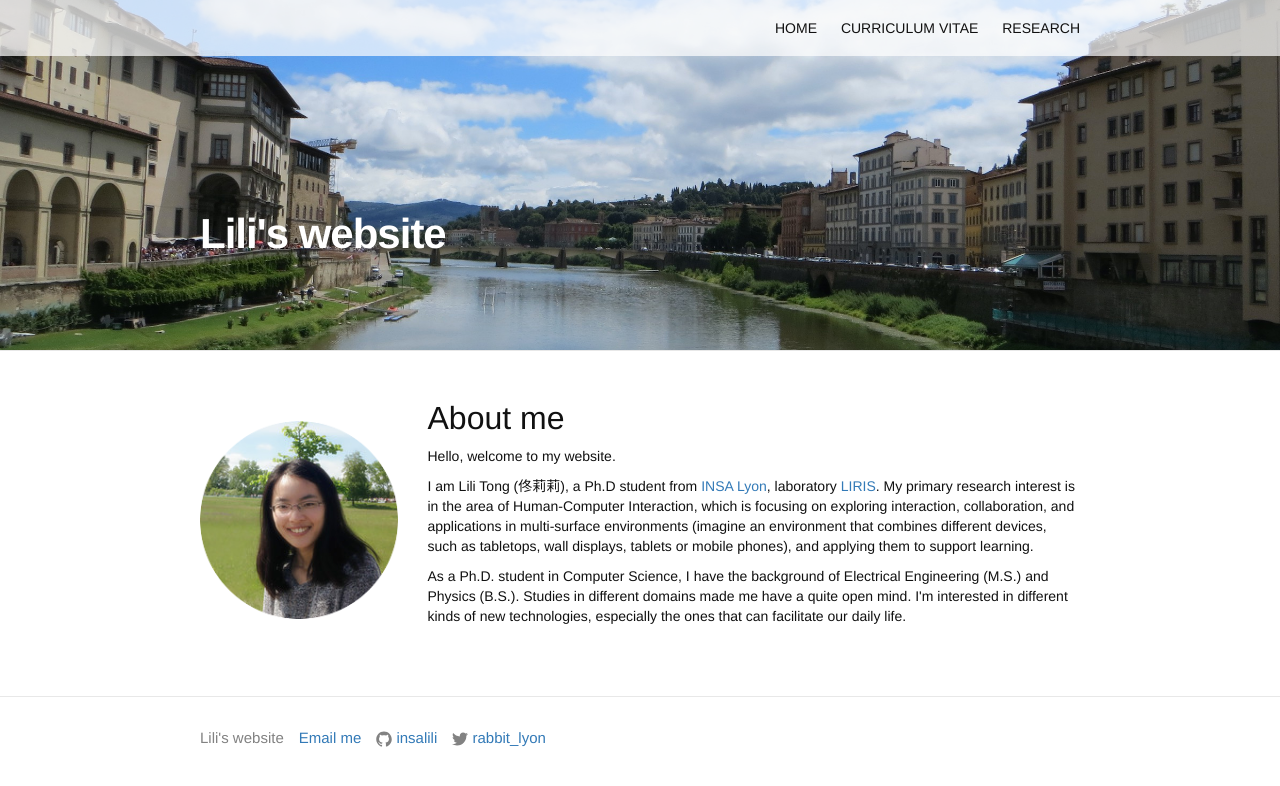
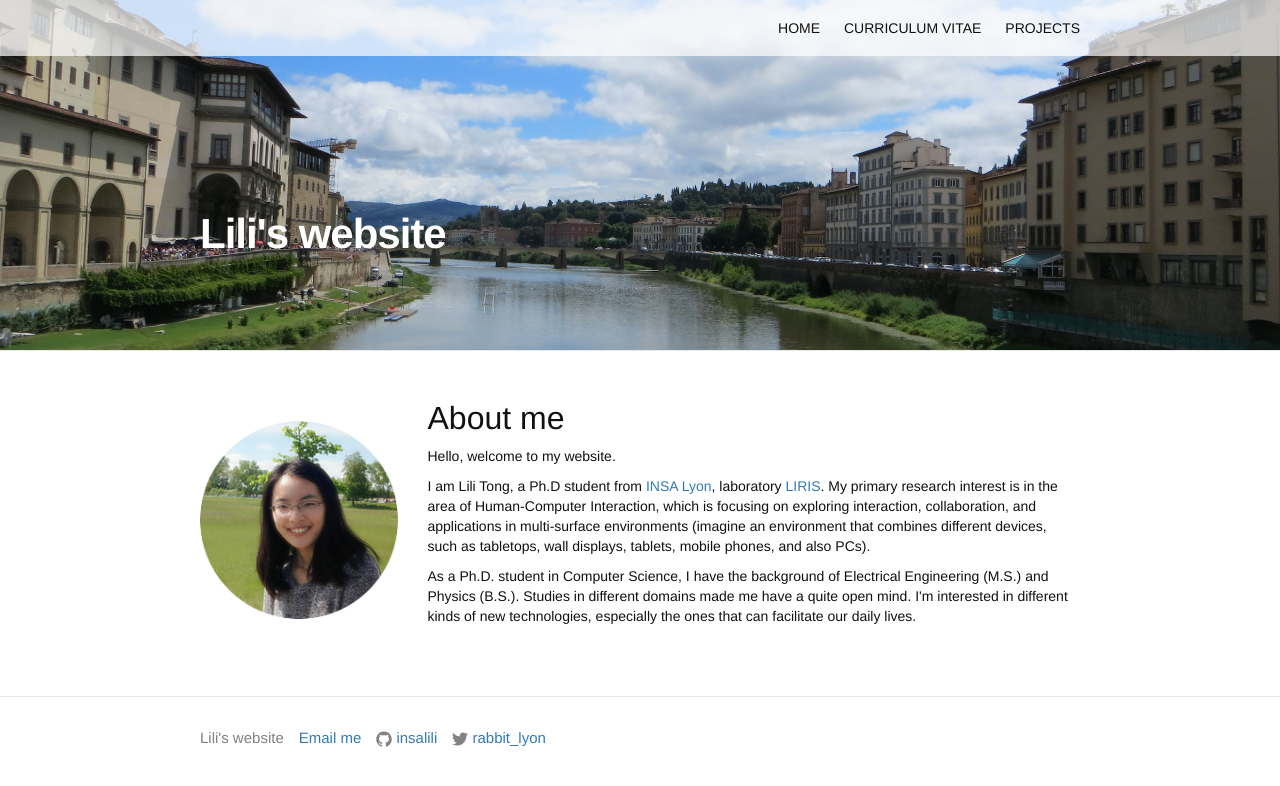
Before and after one commit to InsaLili/insalili.github.io, a Jekyll site: the page built from index.html, in a window 1280 px wide. Shown: the top 786 px of the page. Built offline with Jekyll 4.4.1, drawn with Linux system fonts in a browser that asks for light colours; comment, search, counter and statistics services are not loaded.

Commit message:
update info

```diff
--- a/_includes/header.html
+++ b/_includes/header.html
@@ -16,7 +16,7 @@
           <div class="trigger">
             <a class="page-link" href="/">HOME</a>
             <a class="page-link" href="/cv/">CURRICULUM VITAE</a>
-            <a class="page-link" href="/research/">RESEARCH</a>
+            <a class="page-link" href="/research/">PROJECTS</a>
             <!-- <a class="page-link" href="/hobby/">HOBBY</a> -->
           </div>
         </nav>
--- a/index.html
+++ b/index.html
@@ -13,9 +13,9 @@ title: Lili's website
 	<div class="col-md-9">
 	  <h2>About me</h2>
 	  <p>Hello, welcome to my website.</p>
-	  <p>I am Lili Tong (佟莉莉), a Ph.D student from <a target="_blank" href="http://www.insa-lyon.fr/en">INSA Lyon</a>, laboratory <a target="_blank" href="https://liris.cnrs.fr/">LIRIS</a>.
-	  	My primary research interest is in the area of Human-Computer Interaction, which is focusing on exploring interaction, collaboration, and applications in multi-surface environments (imagine an environment that combines different devices, such as tabletops, wall displays, tablets or mobile phones), and applying them to support learning.
+	  <p>I am Lili Tong, a Ph.D student from <a target="_blank" href="http://www.insa-lyon.fr/en">INSA Lyon</a>, laboratory <a target="_blank" href="https://liris.cnrs.fr/membres?idn=ltong">LIRIS</a>.
+	  	My primary research interest is in the area of Human-Computer Interaction, which is focusing on exploring interaction, collaboration, and applications in multi-surface environments (imagine an environment that combines different devices, such as tabletops, wall displays, tablets, mobile phones, and also PCs).
 	  </p>
-	  <p> As a Ph.D. student in Computer Science, I have the background of Electrical Engineering (M.S.) and Physics (B.S.). Studies in different domains made me have a quite open mind. I'm interested in different kinds of new technologies, especially the ones that can facilitate our daily life.</p>
+	  <p>As a Ph.D. student in Computer Science, I have the background of Electrical Engineering (M.S.) and Physics (B.S.). Studies in different domains made me have a quite open mind. I'm interested in different kinds of new technologies, especially the ones that can facilitate our daily lives.</p>
 	</div>
 </div>
```
Also changed, not shown: pages/cv.md (+1 -1 lines), pages/research.md (+1 -1 lines).
